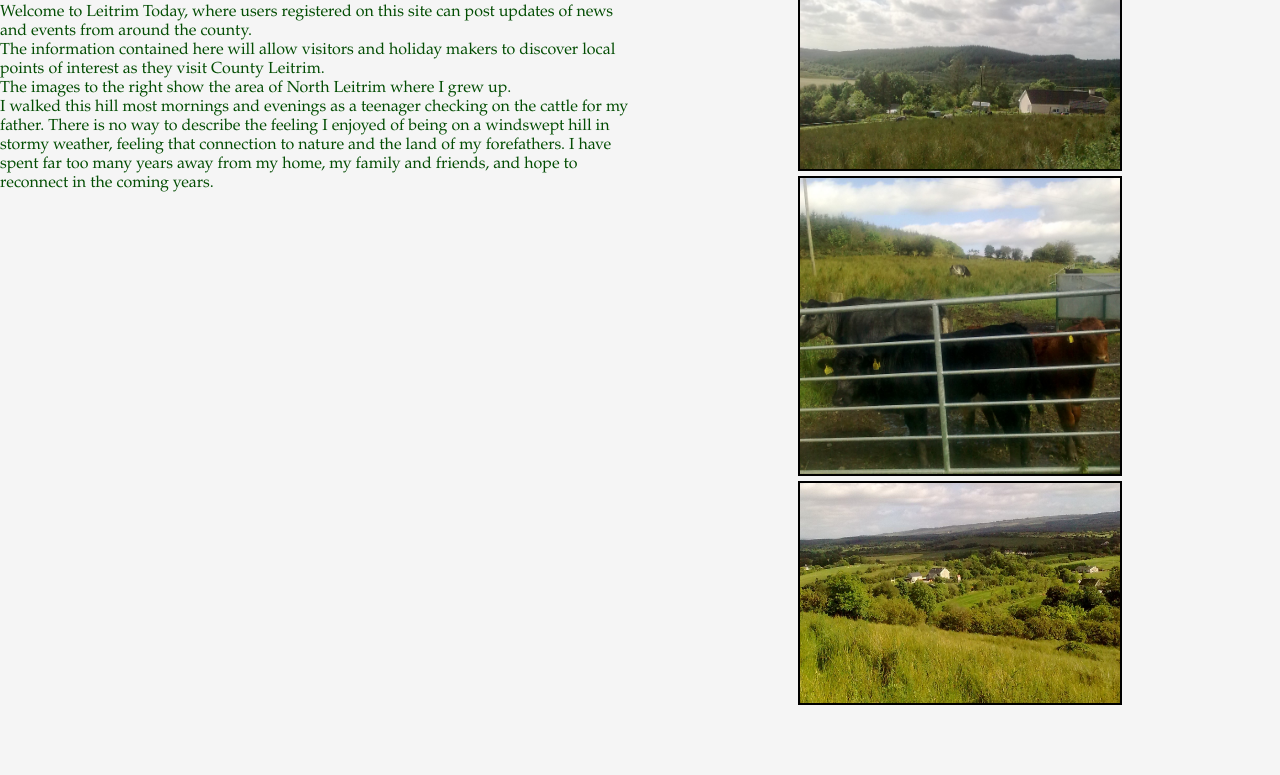
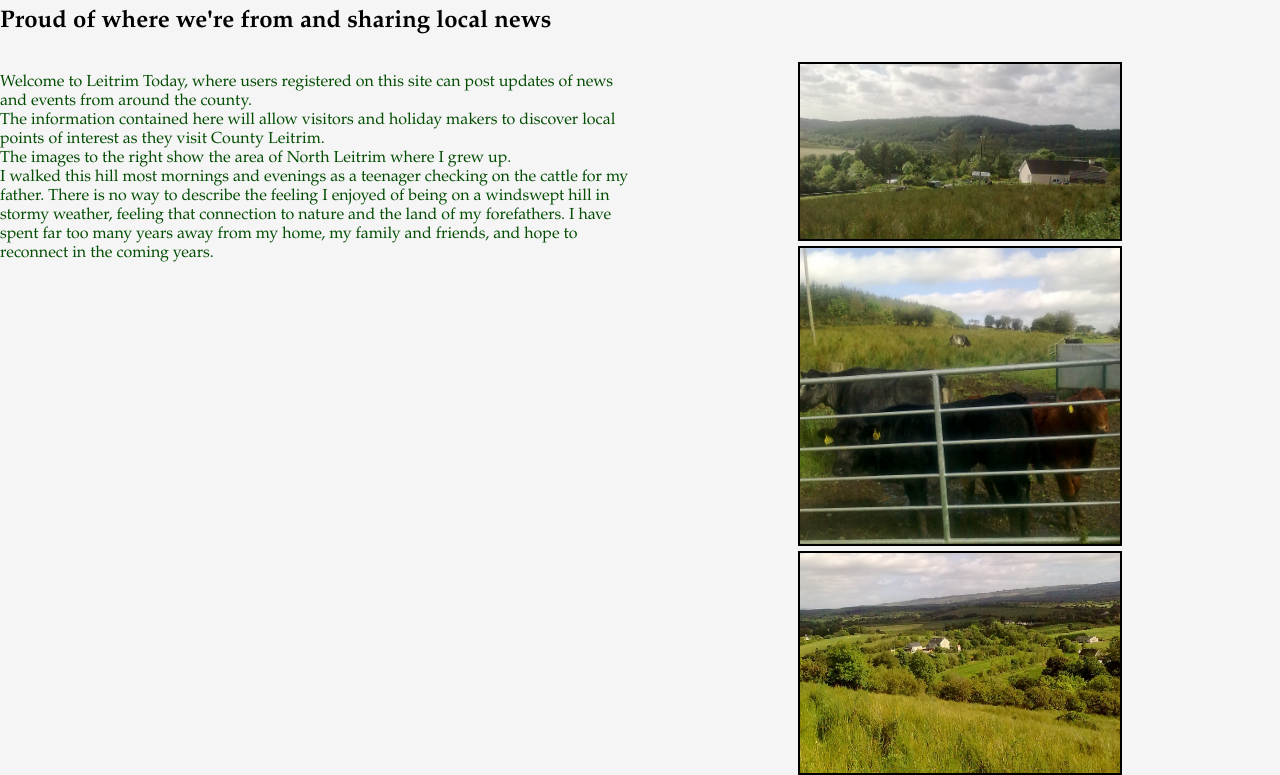
Before and after one commit to Code-Institute-Submissions/leitrim-today, a plain HTML site: page index.html in a window 1280 px wide. Shown: the part 82-857 px from the top of the page. Before the commit the page ends 800 px from the top, so only its background shows below. Drawn offline with Linux system fonts and the light colour scheme.

Commit message:
Fixed issue where text was obscured behind header

```diff
--- a/assets/css/style.css
+++ b/assets/css/style.css
@@ -3,7 +3,6 @@ body {
 	margin: 0px;
   padding: 0px;
 	background-color: whitesmoke;
-
 }
 
 .fixed-top {
@@ -57,3 +56,7 @@ img {
   margin-right: auto;
   margin-top: 5px;
  }
+
+ div > h2 {
+  margin-top:7%;
+ }
--- a/index.html
+++ b/index.html
@@ -30,9 +30,10 @@
 	</header>
 
 	<body>
-		<h2>Proud of where we're from and sharing local news</h2>
+		<div>
+			<h2>Proud of where we're from and sharing local news</h2>
 
-		<div class="float-left">
+		<article class="float-left">
 			<p>Welcome to Leitrim Today, where users registered on this site can post updates of news and events from around the county.
 			<br>The information contained here will allow visitors and holiday makers to discover local points of interest as they visit County Leitrim.
 			<br>The images to the right show the area of North Leitrim where I grew up.
@@ -41,7 +42,7 @@
 			feeling that connection to nature and the land of my forefathers.
 			I have spent far too many years away from my home, my family and friends, and hope to reconnect in the coming years.
 			</p>
-		</div>
+		</article>
 
 		<div class="float-right">
 
@@ -54,7 +55,7 @@
 				<img src="assets/images/viewfromhill2.jpg"
 				alt="A view of North County Leitrim">
 		</div>
-
+		</div>
 	</body>
 
 
```
